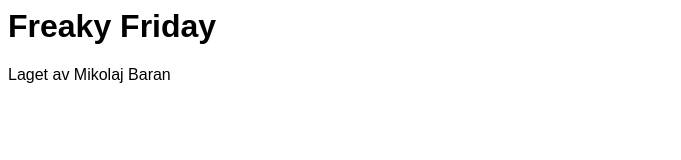
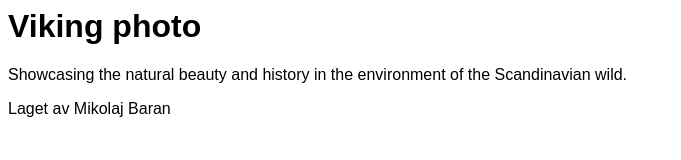
Before and after one commit to mkmbaran/Freaky-Friday, a plain HTML site: page index.html in a window 1280 px wide. Shown: the whole page, without its empty margins (0-681 px from the left). Drawn offline with Linux system fonts and the light colour scheme.

Commit message:
Update index.html

```diff
--- a/index.html
+++ b/index.html
@@ -2,11 +2,16 @@
 <html>
 <head>
     <title>Freaky Friday</title>
-    <meta charset ="utf-8">
+    <meta charset="utf-8">
     <link rel="stylesheet" type="text/css" href="index.css"/>
 </head>
 <body>
-<h1>Freaky Friday</h1>
+<div class="container">
+    <div class="cell-1">
+        <h1>Viking photo</h1>
+        <p>Showcasing the natural beauty and history in the environment of the Scandinavian wild.</p>
+    </div>
+</div>
 
 
 
```
